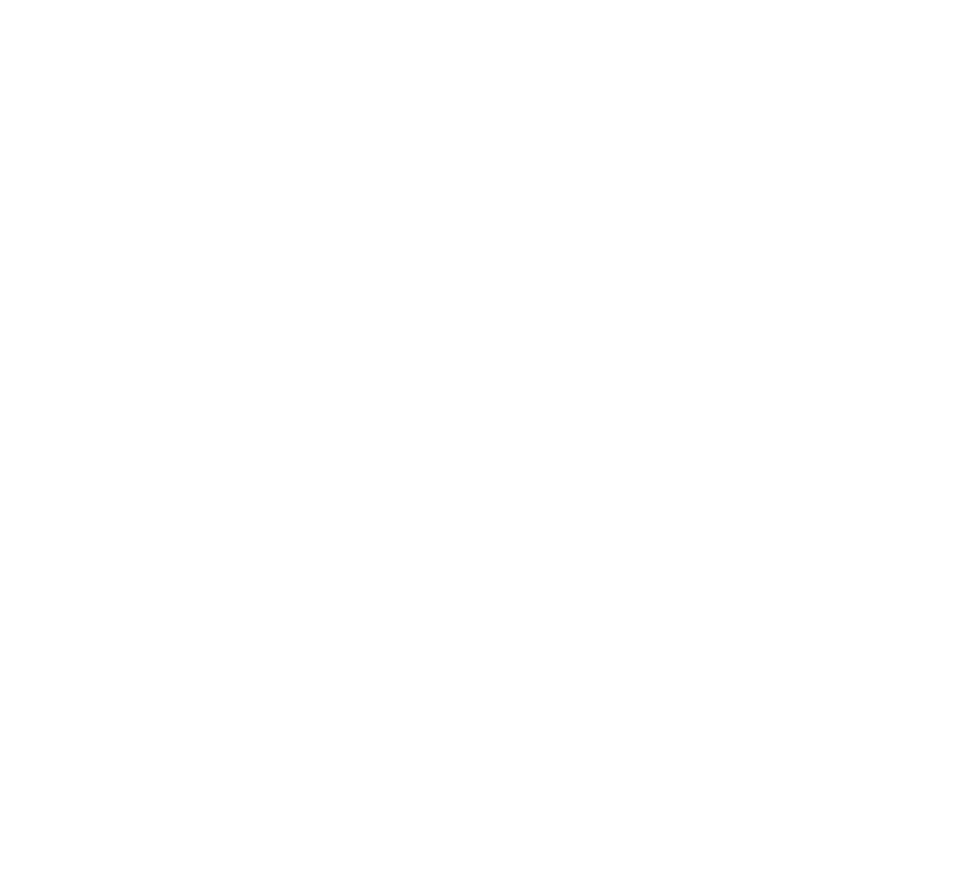
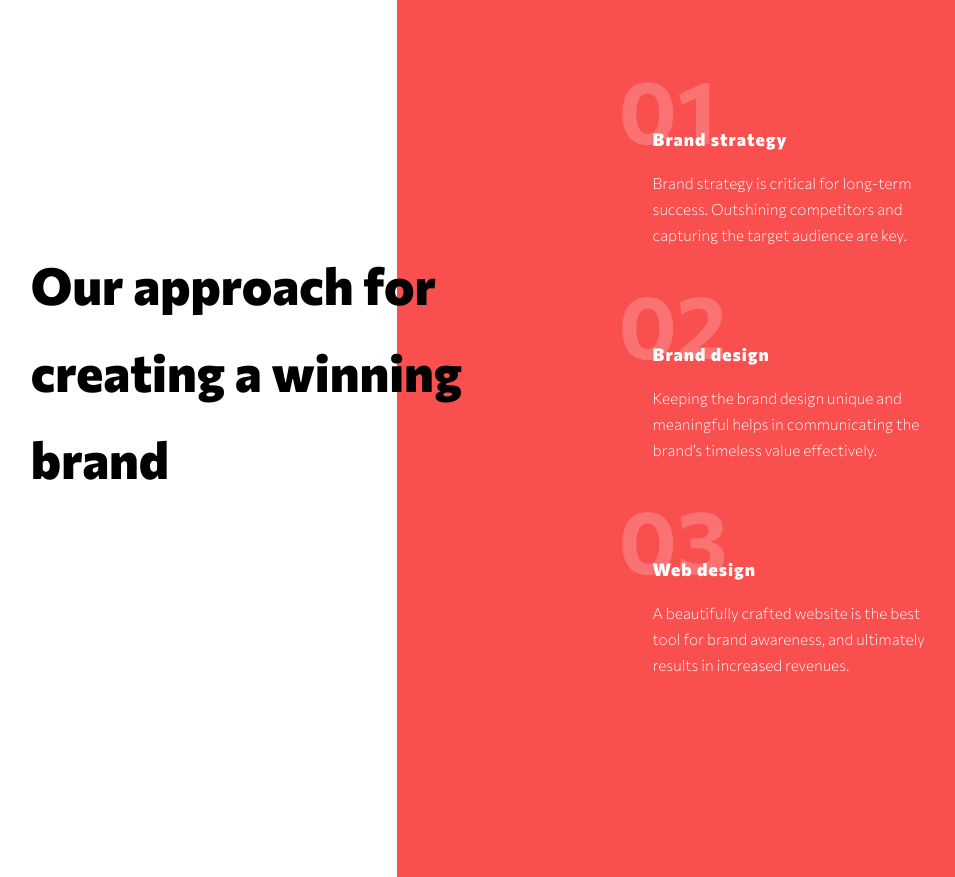
Before and after one commit to Castelo-Codez/Creative-agency-single-page-site, a Vue app: page / in a window 1280 px wide. Shown: the part 1720-2597 px from the top of the page, without its empty margins (152-1107 px from the left). Before the commit the page ends 1651 px from the top, so only its background shows below. Built offline with nearby package versions, Linux system fonts and the light colour scheme.

Commit message:
features section added

```diff
--- a/src/App.vue
+++ b/src/App.vue
@@ -1,10 +1,12 @@
 <script setup>
 import HeaderVue from "./components/Header.vue";
 import LandingSec from "./components/LandingSec.vue";
-import DesignStratigicSec from "./components/DesignStratigicSec.vue";
+import DesignStrategicSec from "./components/DesignStrategicSec.vue";
+import Features from "./components/Features.vue";
 </script>
 <template>
     <HeaderVue />
     <LandingSec />
-    <DesignStratigicSec />
+    <DesignStrategicSec />
+    <Features />
 </template>
--- /dev/null
+++ b/src/components/Features.vue
@@ -0,0 +1,126 @@
+<script setup></script>
+<template>
+    <section class="features" aria-label="features section">
+        <div aria-label="content wrapper" class="content-wrapper">
+            <h1 aria-label="section heading">
+                Our approach for creating a winning brand
+            </h1>
+            <ul role="list" aria-label="features list">
+                <li aria-label="feature container" role="listitem">
+                    <article aria-label="article about feature">
+                        <h2 aria-label="feature name">Brand strategy</h2>
+                        <p aria-label="paragraph about feature">
+                            Brand strategy is critical for long-term success.
+                            Outshining competitors and capturing the target
+                            audience are key.
+                        </p>
+                    </article>
+                </li>
+                <li aria-label="feature container" role="listitem">
+                    <article aria-label="article about feature">
+                        <h2 aria-label="feature name">Brand design</h2>
+                        <p aria-label="paragraph about feature">
+                            Keeping the brand design unique and meaningful helps
+                            in communicating the brand’s timeless value
+                            effectively.
+                        </p>
+                    </article>
+                </li>
+                <li aria-label="feature container" role="listitem">
+                    <article aria-label="article about feature">
+                        <h2 aria-label="feature name">Web design</h2>
+                        <p aria-label="paragraph about feature">
+                            A beautifully crafted website is the best tool for
+                            brand awareness, and ultimately results in increased
+                            revenues.
+                        </p>
+                    </article>
+                </li>
+            </ul>
+        </div>
+    </section>
+</template>
+<style lang="scss" scoped>
+section {
+    display: grid;
+    grid-template-columns: repeat(7, 1fr);
+
+    grid-template-areas: "cont cont cont cont cont cont cont";
+    @media (min-width: 768px) {
+        grid-template-areas: ". . . cont cont cont cont";
+    }
+    .content-wrapper {
+        padding: 8vw 7.5vw;
+        position: relative;
+        @media (min-width: 768px) {
+            padding: {
+                left: 20vw;
+                top: 8vw;
+                right: 8vw;
+            }
+        }
+        @media (min-width: 768px) {
+            padding-right: 15vw;
+            position: relative;
+            &::before {
+                content: "";
+                position: absolute;
+                background-color: inherit;
+                width: 100%;
+                height: 300px;
+                left: 0;
+                top: -23%;
+            }
+        }
+        background-color: var(--clr-red);
+        color: var(--clr-white);
+        grid-area: cont;
+        --spaces: 6rem;
+        h1 {
+            line-height: 1.7;
+            font-size: 7vw;
+            font-weight: 800;
+            @media (min-width: 768px) {
+                position: absolute;
+                top: 43%;
+                font-size: 4vw;
+                color: var(--clr-text-black);
+                left: -50%;
+                transform: translateY(-50%);
+                max-width: 63%;
+            }
+        }
+        ul {
+            margin-top: var(--spaces);
+            li {
+                margin-bottom: var(--spaces);
+                counter-increment: counter;
+                h2 {
+                    font-weight: 800;
+                    font-size: 1.1rem;
+                    margin-bottom: 1.3rem;
+                    letter-spacing: 1px;
+                    & + p {
+                        line-height: 1.7;
+                        font-weight: 200;
+                    }
+                }
+                position: relative;
+                &::before {
+                    content: "0" counter(counter);
+                    position: absolute;
+                    top: -60%;
+                    font-size: 5.5rem;
+                    left: -1%;
+                    font-weight: 700;
+                    z-index: 1;
+                    color: #ffffff33;
+                    @media (min-width: 768px) {
+                        left: -12%;
+                    }
+                }
+            }
+        }
+    }
+}
+</style>
--- a/src/normalize.scss
+++ b/src/normalize.scss
@@ -43,6 +43,7 @@
 body {
     font-family: "commissioner";
     font-size: 0.955rem;
+    overflow-x: hidden;
 }
 
 /**
@@ -374,7 +375,3 @@
 ul {
     list-style: none;
 }
-
-#app {
-    overflow-x: hidden;
-}
```
Also changed, not shown: src/components/DesignStrategicSec.vue (renamed from src/components/DesignStratigicSec.vue).
